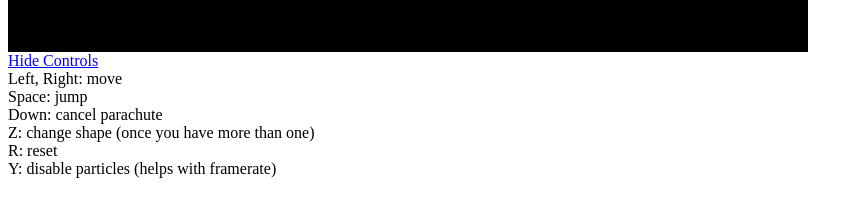
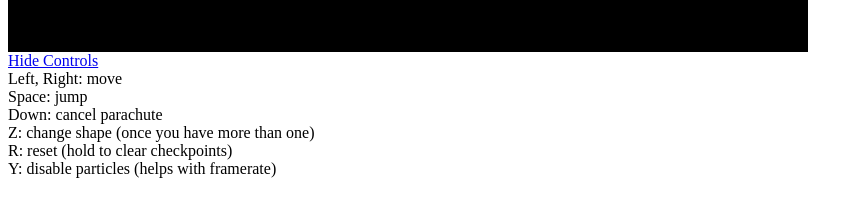
Before and after one commit to Cammymoop/LD35, a website: page src/index.html in a window 1280 px wide. Both pictures are taken after a click on the link "Show Controls:". Shown: the part 556-772 px from the top of the page, without its empty margins (0-863 px from the left). Drawn offline with Linux system fonts and the light colour scheme; no server answers.

Commit message:
update controls description

```diff
--- a/src/index.html
+++ b/src/index.html
@@ -37,7 +37,7 @@
 
         <div>
             <a id="toggleControls" href="#" onclick="toggleControls();">Show Controls:</a>
-            <div id="showMe" style="display:none;">Left, Right: move<br>Space: jump<br>Down: cancel parachute<br>Z: change shape (once you have more than one)<br>R: reset<br>Y: disable particles (helps with framerate)</div>
+            <div id="showMe" style="display:none;">Left, Right: move<br>Space: jump<br>Down: cancel parachute<br>Z: change shape (once you have more than one)<br>R: reset (hold to clear checkpoints)<br>Y: disable particles (helps with framerate)</div>
         </div>
     </body>
 </html>
```
Also changed, not shown: dist/index.html.
